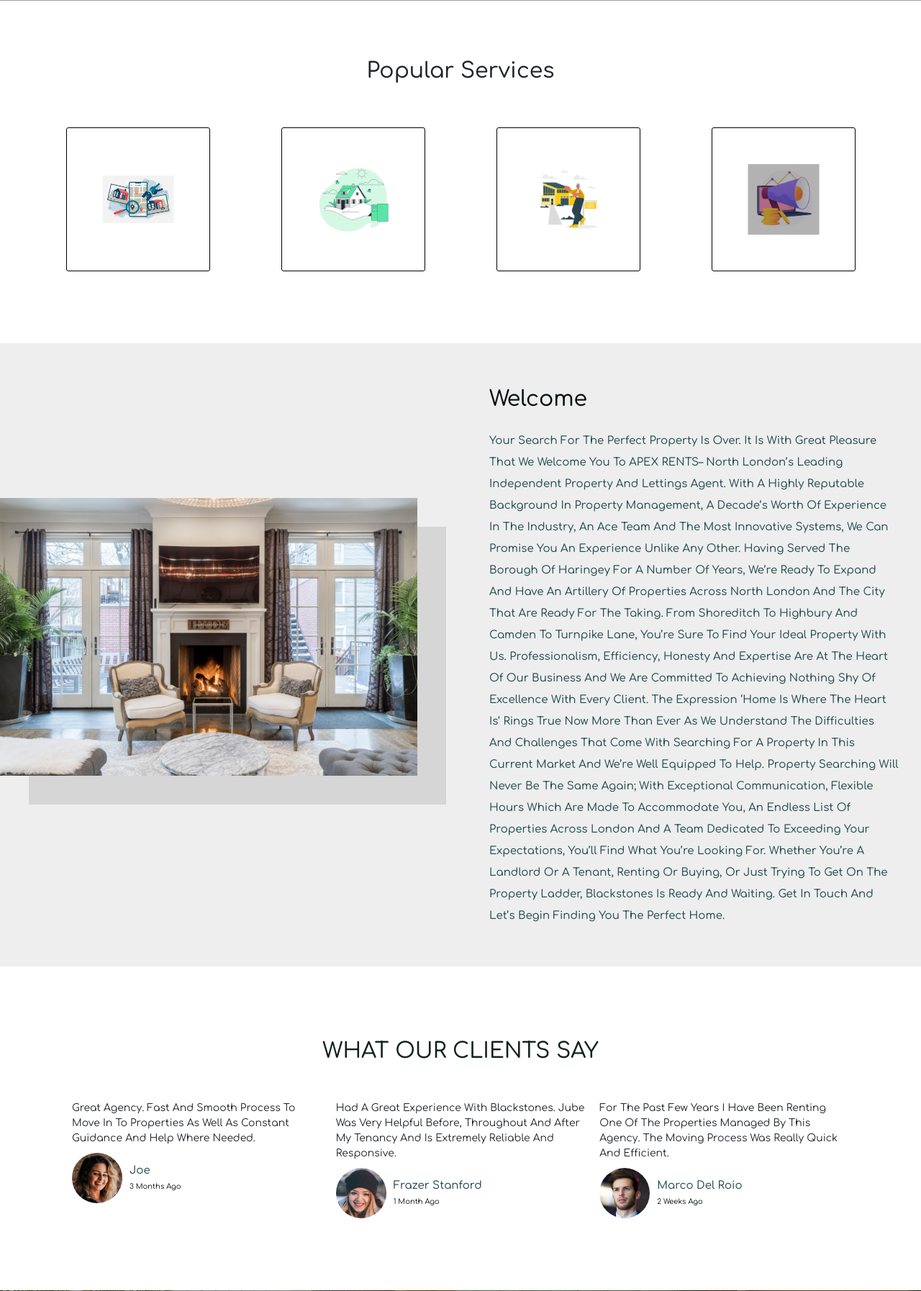
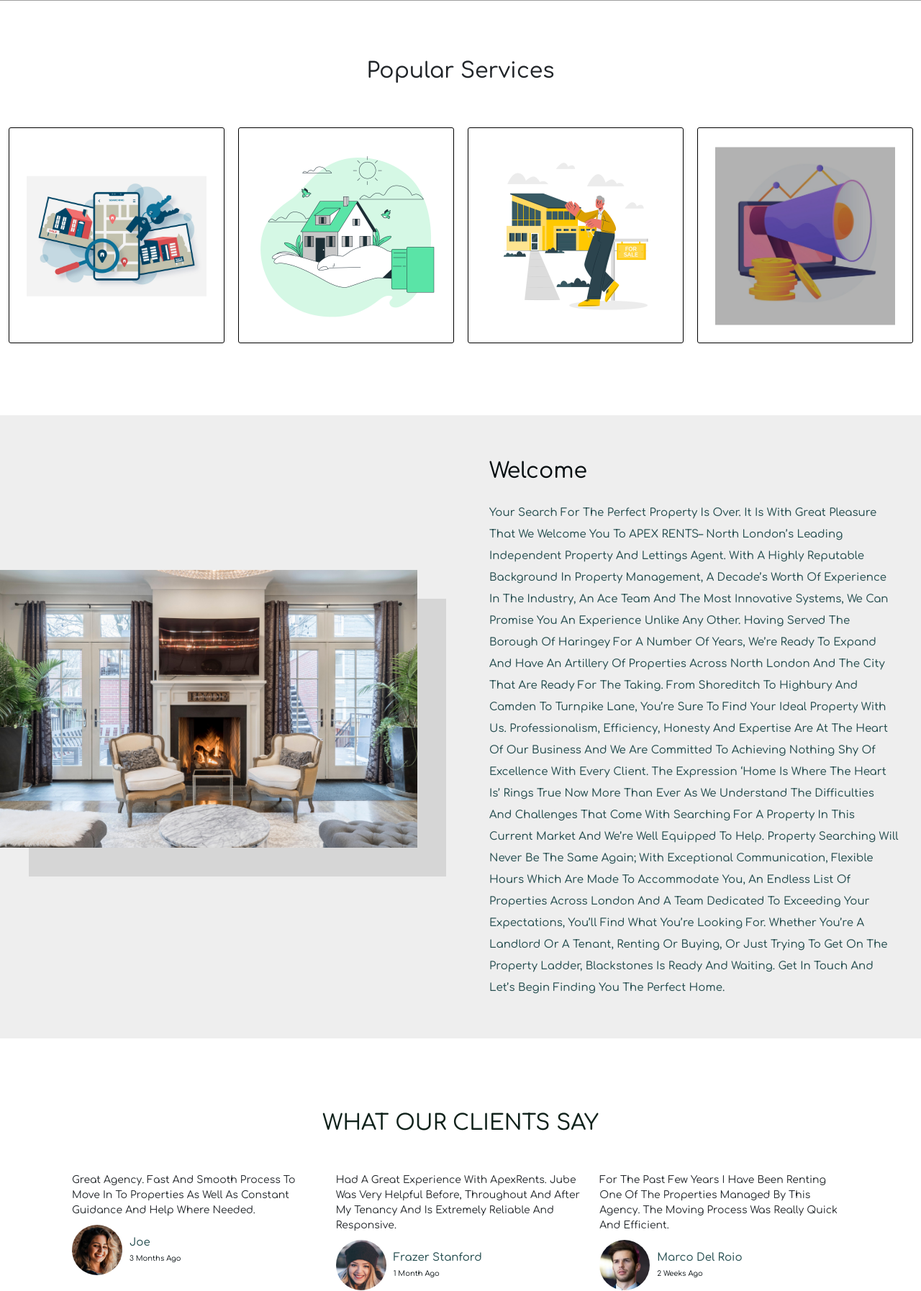
Before and after one commit to Junaidiqbal35/ApexWebsite, a Django app: page / in a window 1280 px wide. Shown: the part 799-2593 px from the top of the page at 72% size. Run offline with Django 4.2, Linux system fonts and the light colour scheme; data comes from the database, SQL or seed files in the repository; some web fonts are replaced; grey boxes are pictures that could not be loaded.

Commit message:
changesss

```diff
--- a/static/css/land.css
+++ b/static/css/land.css
@@ -525,8 +525,8 @@ box-shadow: 0px 7px 29px 0px;
   padding: 10px;
 } */
 #popular-areas {
-  width: 200px;
-  height: 200px;
+  width: 300px;
+  height: 300px;
   border: 1px solid black;
   background: #fff;
   border-radius: 3px;
@@ -544,13 +544,14 @@ box-shadow: 0px 7px 29px 0px;
 }
 .text {
   position: absolute;
-  top: 50%;
+  margin-top: 150px;
   left: 50%;
   transform: translate(-50%, -50%);
   color: black;
-  font-size: 12px;
-  font-weight: 600;
-
+}
+.text img{
+  /* height: 200px; */
+  width: 250px;
 }
 .img {
   transition: opacity .3s linear;
@@ -565,10 +566,11 @@ box-shadow: 0px 7px 29px 0px;
   left: 50%;
   transform: translate(-50%, -50%);
   color: white;
-  font-size: 16px;
+  font-size: 18px;
   font-weight: 600;
   border: 1px solid white;
-  padding: 5px;
+  padding: 10px;
+  background-color: #10221b;
   box-shadow: rgba(0, 0, 0, 0.24) 0px 3px 8px;
 }
 @media (max-width: 450px) {
--- a/templates/landing-page.html
+++ b/templates/landing-page.html
@@ -111,11 +111,11 @@
             <div class="col-sm-3" id="popular-areas">
                 <a href="{% url 'tenants' %}">
                 <div class="text">
-                <img src="{% static 'images/tenant.jpg'%}" height='100%' width='100%' />
+                <img src="{% static 'images/tenant.jpg'%}" />
                 </div>
                 <div class="img">
                     <div class="centered"> TENANTS </div>
-                    <img src="{% static 'images/home1.jpg'%}" height='100%' width='100%' />
+                    <img src="{% static 'images/home6.jpg'%}" height='100%' width='100%' />
                 </div>
                 </a>
             </div>
@@ -126,7 +126,7 @@
                 </div>
                 <div class="img">
                     <div class="centered"> LANDLORDS</div>
-                    <img src="{% static 'images/home2.jpg' %}" height='100%' width='100%' />
+                    <img src="{% static 'images/home8.jpg' %}" height='100%' width='100%' />
                 </div>
                 </a>
             </div>
@@ -137,7 +137,7 @@
                 </div>
                 <div class="img">
                     <div class="centered">SELLER</div>
-                    <img src="{% static 'images/home2.jpg' %}" height='100%' width='100%' />
+                    <img src="{% static 'images/home4.jpg' %}" height='100%' width='100%' />
                 </div>
                 </a>
             </div>
@@ -149,7 +149,7 @@
                 </div>
                 <div class="img">
                     <div class="centered">INVESTORS</div>
-                    <img src="{% static 'images/home4.jpg'%}" height='100%' width='100%' />
+                    <img src="{% static 'images/home5.jpg'%}" height='100%' width='100%' />
 
                 </div>
                    </a>
@@ -197,7 +197,7 @@
                 </div>
 
                 <div class="swiper-slide slide">
-                    <p>Had a great experience with Blackstones. Jube was very helpful before, throughout and after my
+                    <p>Had a great experience with ApexRents. Jube was very helpful before, throughout and after my
                         tenancy and is extremely reliable and responsive.</p>
                     <div class="user">
                         <img src="{% static 'images/pic-2.png' %}" alt="">
@@ -231,7 +231,7 @@
                 </div>
 
                 <div class="swiper-slide slide">
-                    <p>I had a very good experience with Blackstones. Costa and Rube left no stone unturned in finding me the right tenant. </p>
+                    <p>I had a very good experience with ApexRents. Costa and Rube left no stone unturned in finding me the right tenant. </p>
                     <div class="user">
                         <img src="{% static 'images/pic-6.png' %}"alt="">
                         <div class="info">
--- a/templates/landlord.html
+++ b/templates/landlord.html
@@ -113,7 +113,7 @@
 {#          every major decision. We believe this has been integral in our success and in enhancing our reputation and#}
 {#          retention of both landlords and tenants.</p>#}
 {#          <p>We don’t just strive to meet the mark – we exceed it. If you’d like to enquire with us, click here and a member of staff will be in touch as soon as possible.</p>#}
-{#          <p>If you would like further information, please Book a Free Rental Valuation and an experienced Blackstones representative will be happy to assist.</p>#}
+{#          <p>If you would like further information, please Book a Free Rental Valuation and an experienced ApexRents representative will be happy to assist.</p>#}
       </div>
 
       <div class="col-md-6 d-flex justify-content-center">
```
Also changed, not shown: static/images/invest.png (added), static/images/landlord.png (added), static/images/seller.png (added), static/images/tenant.png (added).
